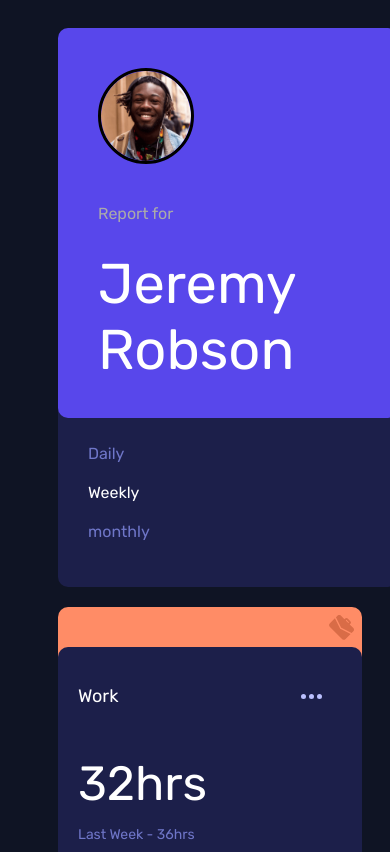
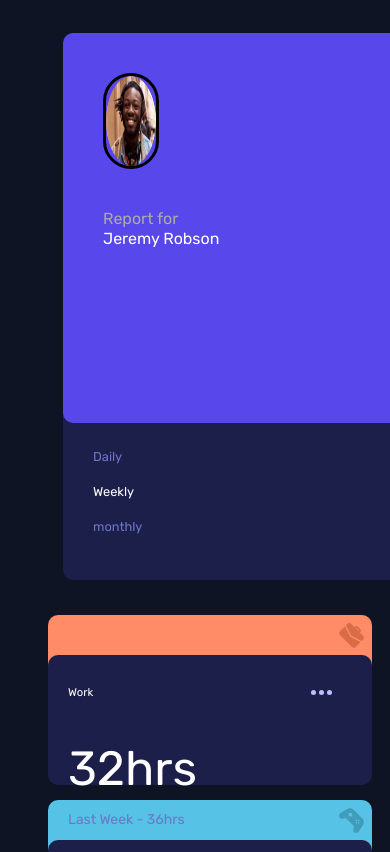
Before and after one commit to aswin-c39/time-tracking-dashboard, a React (Vite) app: page / in a window 390 px wide. Shown: the top 852 px of the page. Built offline with nearby package versions, Linux system fonts and the light colour scheme.

Commit message:
mobile test-1

```diff
--- a/src/App.scss
+++ b/src/App.scss
@@ -185,3 +185,67 @@ body{
           }
     }
 }
+
+@media (max-width: 768px) {
+  .container {
+    padding: 10px;
+  }
+
+  .profile {
+    padding: 15px;
+  }
+
+  .profile-pic {
+    width: 50px;
+    height: 50px;
+  }
+
+  .activity-grid {
+    gap: 15px;
+  }
+
+  .back-card {
+    height: 100px;
+  }
+
+  .card {
+    height: 100px;
+    padding: 10px;
+  }
+
+  .card h1 {
+    font-size: 1.8rem;
+  }
+
+  .card p {
+    font-size: 0.8rem;
+  }
+}
+
+@media (max-width: 480px) {
+  .profile h1 {
+    font-size: 1rem;
+  }
+
+  .time-filters li {
+    font-size: 0.8rem;
+    padding: 5px;
+  }
+
+  .back-card {
+    height: 90px;
+  }
+
+  .card {
+    height: 90px;
+    padding: 8px;
+  }
+
+  .card h1 {
+    font-size: 1.5rem;
+  }
+
+  .card p {
+    font-size: 0.7rem;
+  }
+}
```
